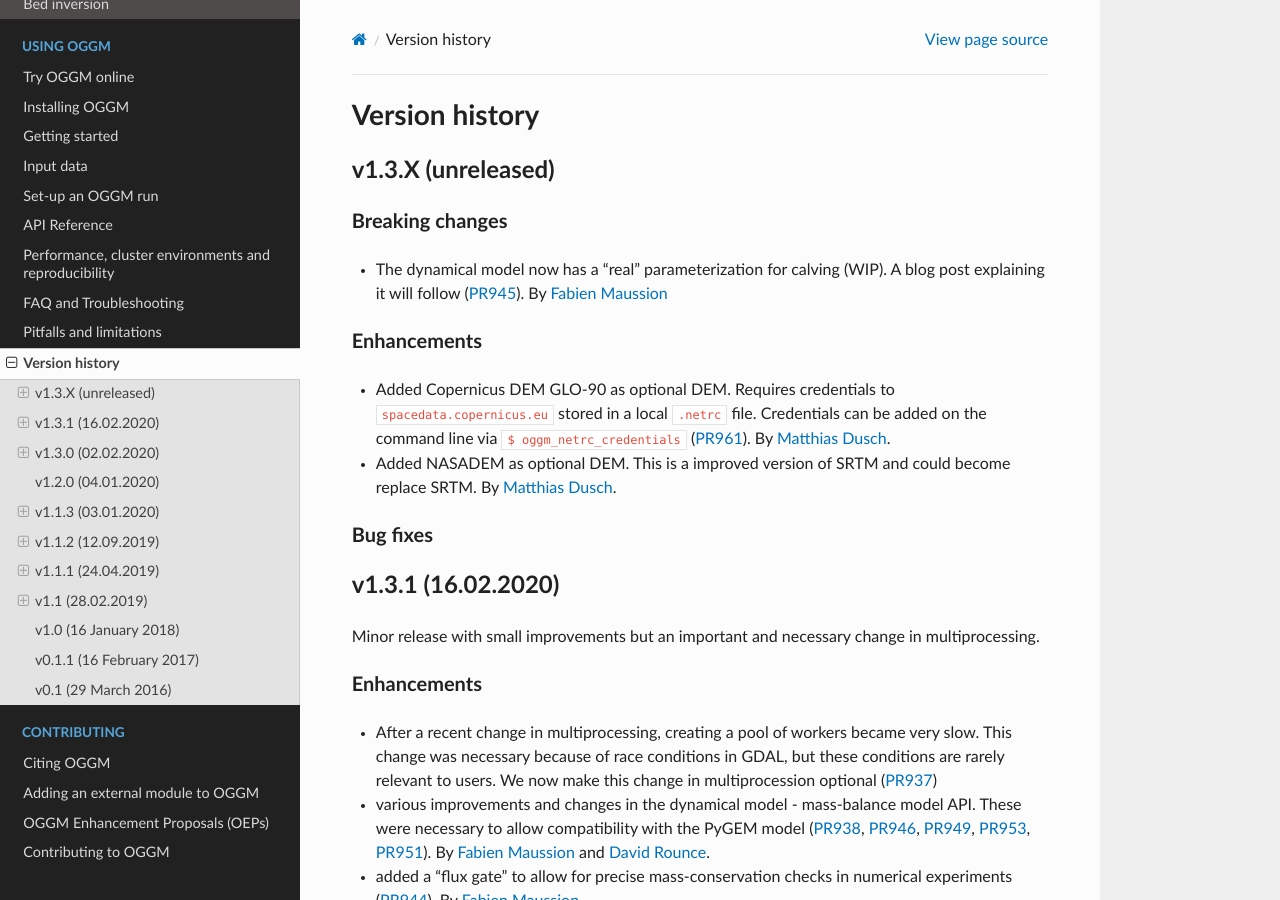
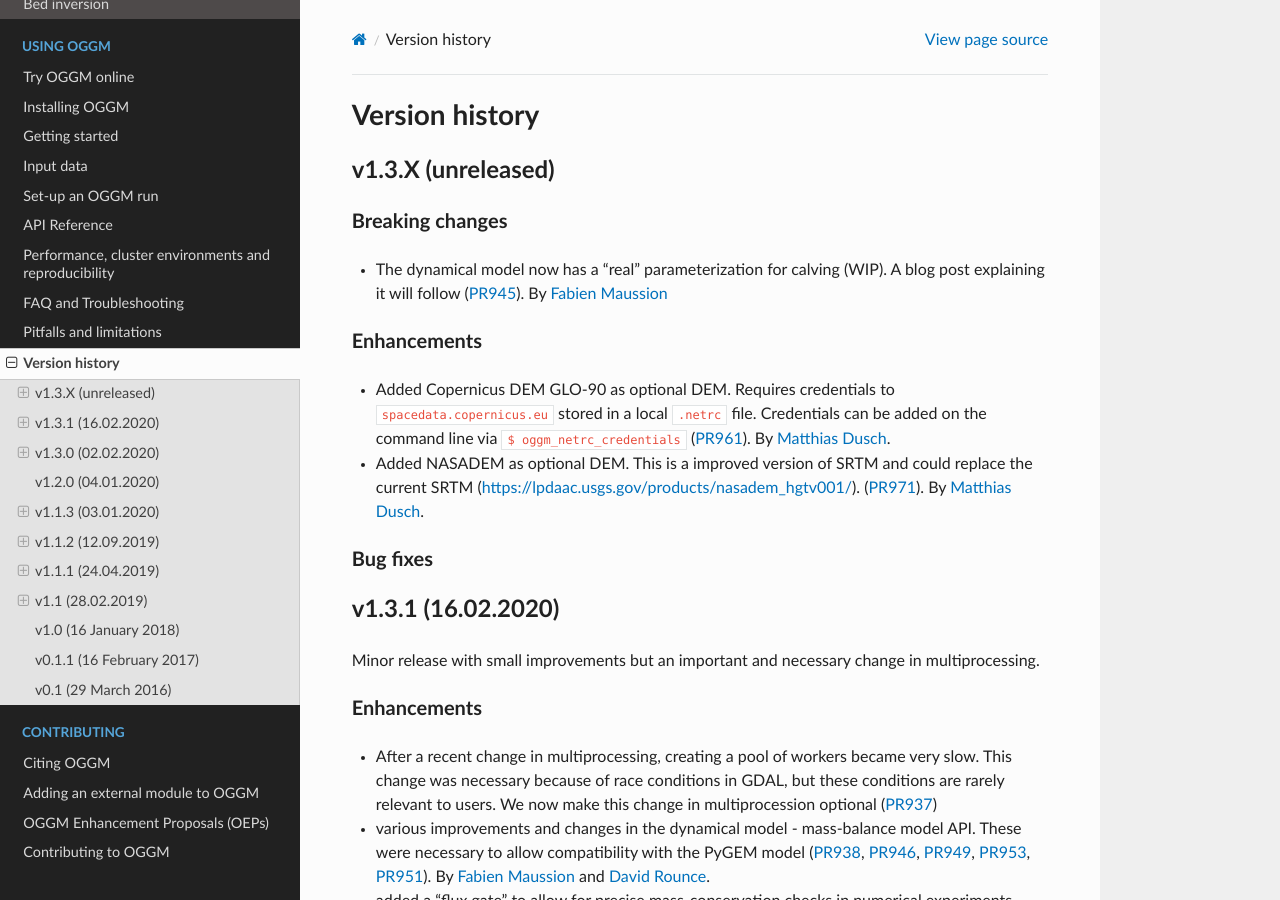
Before and after one commit to OGGM/oggm, a Sphinx documentation site: the page built from docs/whats-new.rst, in a window 1280 px wide and 900 px high. Built offline with Sphinx 7.4.7 and the Read the Docs theme 2.0.0, drawn with Linux system fonts in a browser that asks for light colours; the version number could not be read and is left out.

Commit message:
update whatsnew

```diff
--- a/docs/whats-new.rst
+++ b/docs/whats-new.rst
@@ -23,7 +23,8 @@ Enhancements
   (:pull:`961`).
   By `Matthias Dusch <https://github.com/matthiasdusch>`_.
 - Added NASADEM as optional DEM. This is a improved version of  SRTM and could
-  become replace SRTM.
+  replace the current SRTM (https://lpdaac.usgs.gov/products/nasadem_hgtv001/).
+  (:pull:`971`).
   By `Matthias Dusch <https://github.com/matthiasdusch>`_.
 
 Bug fixes
```
